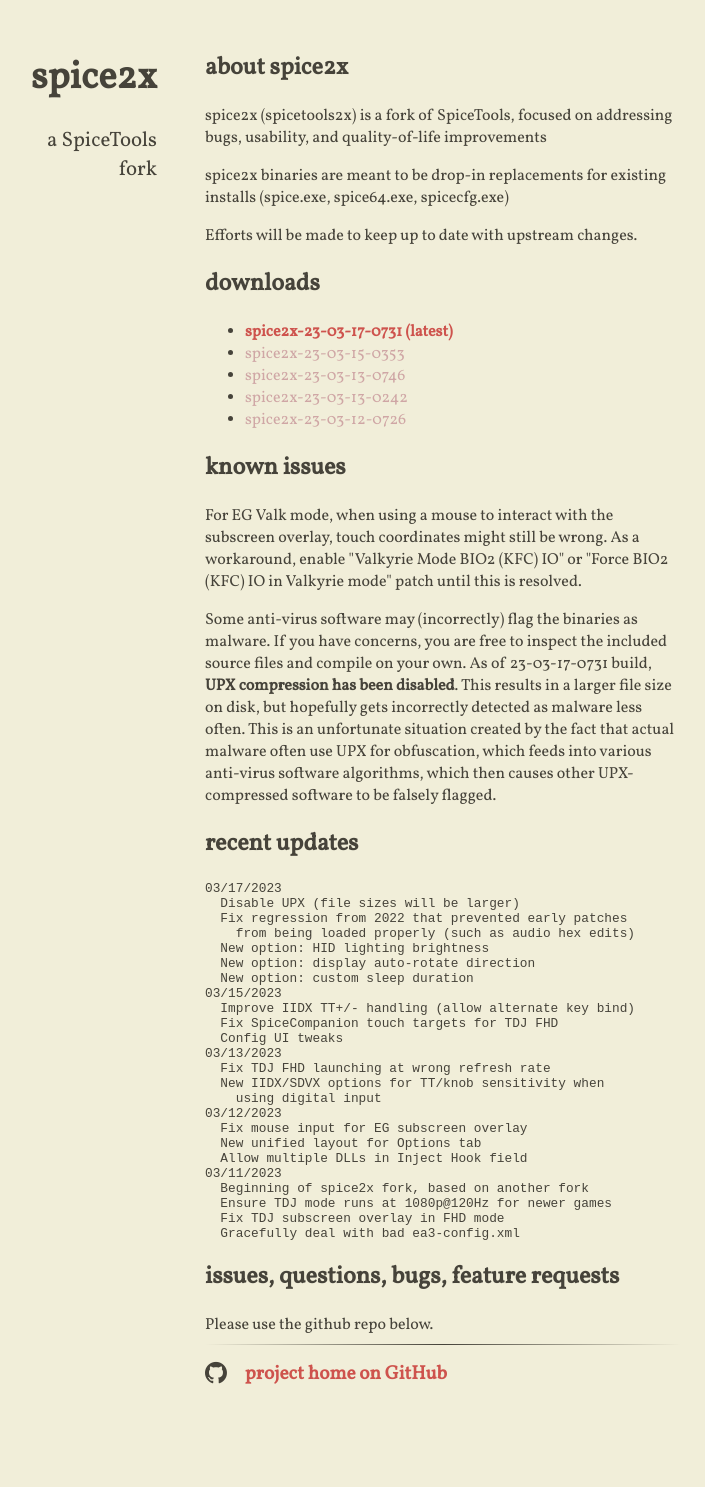
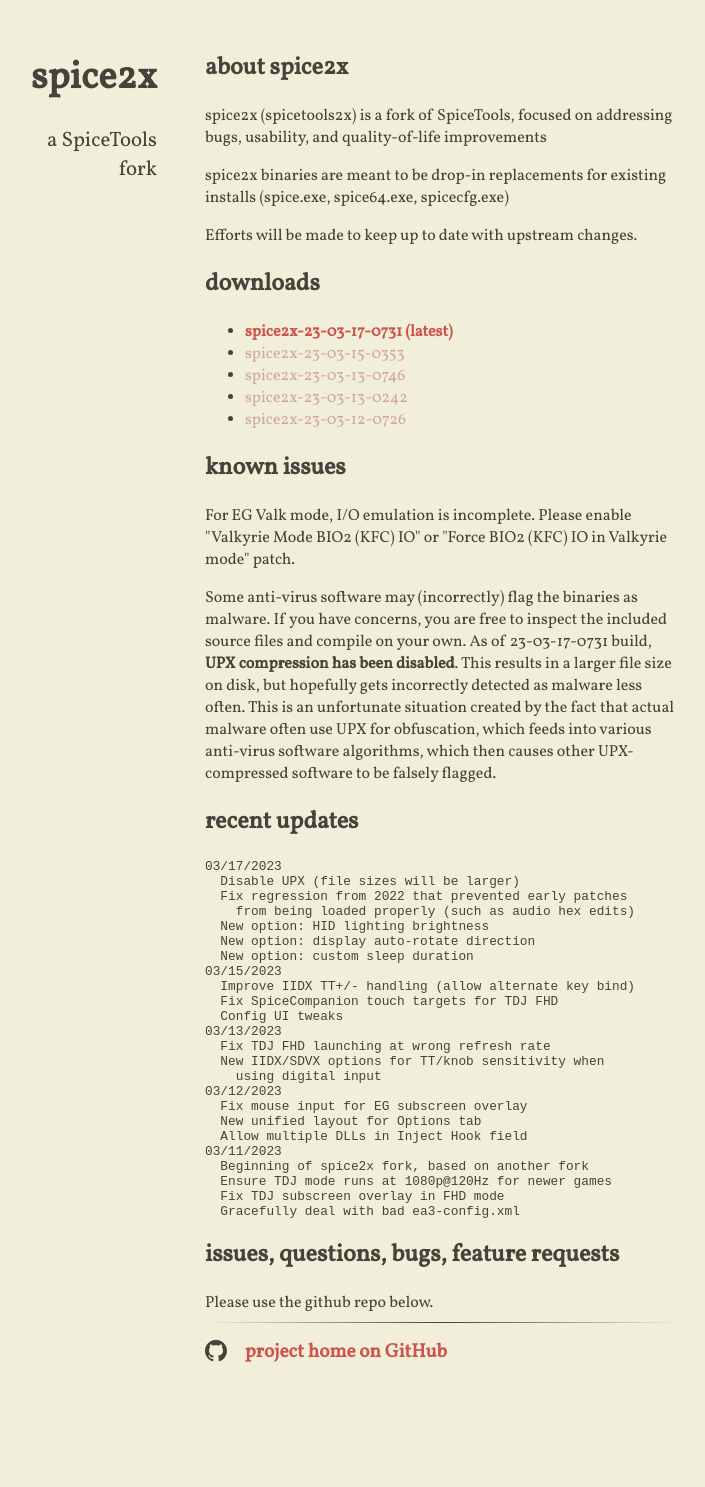
Before and after one commit to spice2x/spice2x.github.io, a Jekyll site: the page built from docs/index.html, in a window 1280 px wide. Shown: the whole page, without its empty margins (299-1004 px from the left). Built offline with Jekyll 4.4.1, drawn with Linux system fonts in a browser that asks for light colours; nearby versions of some CDN libraries; after the commit the page ends 1465 px from its top, so only the background shows below that.

Commit message:
valk cab io warning

```diff
--- a/docs/_includes/content.html
+++ b/docs/_includes/content.html
@@ -36,7 +36,7 @@
 
 <h2>known issues</h2>
 
-<p>For EG Valk mode, when using a mouse to interact with the subscreen overlay, touch coordinates might still be wrong. As a workaround, enable "Valkyrie Mode BIO2 (KFC) IO" or "Force BIO2 (KFC) IO in Valkyrie mode" patch until this is resolved.</p>
+<p>For EG Valk mode, I/O emulation is incomplete. Please enable "Valkyrie Mode BIO2 (KFC) IO" or "Force BIO2 (KFC) IO in Valkyrie mode" patch.</p>
 
 <p>Some anti-virus software may (incorrectly) flag the binaries as malware. If you have concerns, you are free to inspect the included source files and compile on your own. As of 23-03-17-0731 build, <strong>UPX compression has been disabled</strong>. This results in a larger file size on disk, but hopefully gets incorrectly detected as malware less often. This is an unfortunate situation created by the fact that actual malware often use UPX for obfuscation, which feeds into various anti-virus software algorithms, which then causes other UPX-compressed software to be falsely flagged.</p>
 
```
